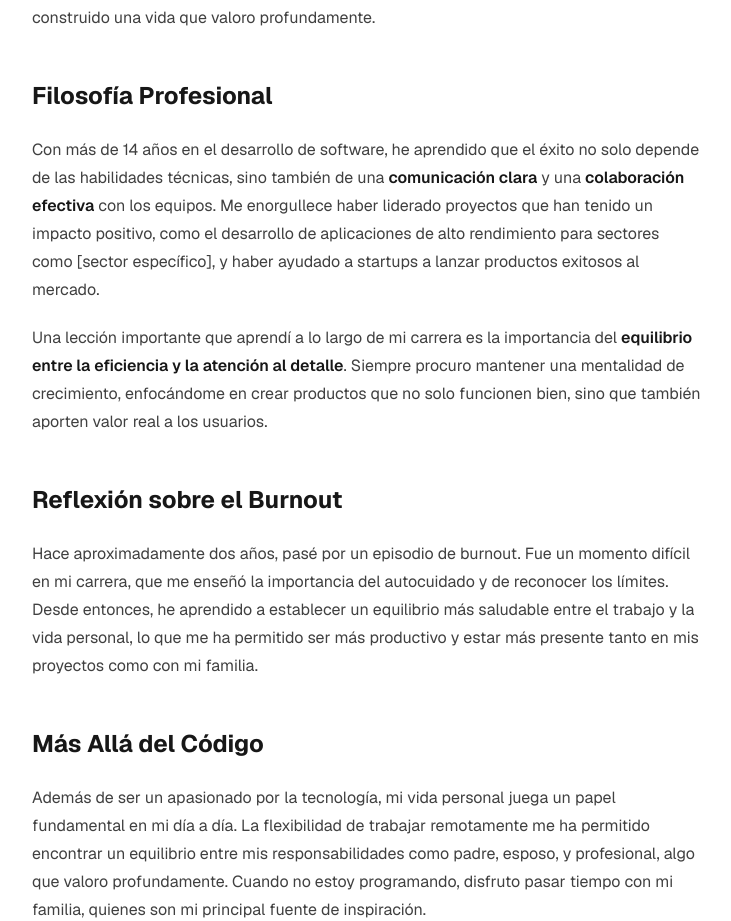
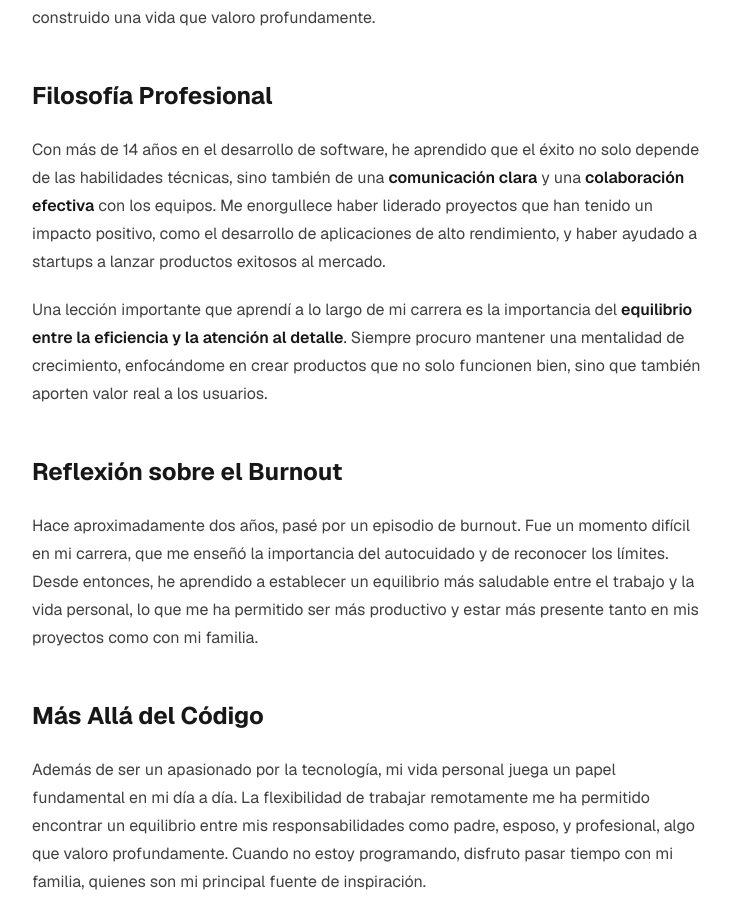
Before and after one commit to nikosantis/nikosantis.dev, a Next.js app: page /about in a window 1280 px wide. Shown: the part 1002-1923 px from the top of the page, without its empty margins (272-1003 px from the left). Built offline with nearby package versions, Linux system fonts and the light colour scheme.

Commit message:
fix: typo 3

```diff
--- a/app/about/page.tsx
+++ b/app/about/page.tsx
@@ -79,9 +79,8 @@ export default function Page() {
           <strong>comunicación clara</strong> y una{' '}
           <strong>colaboración efectiva</strong> con los equipos. Me enorgullece
           haber liderado proyectos que han tenido un impacto positivo, como el
-          desarrollo de aplicaciones de alto rendimiento para sectores como
-          [sector específico], y haber ayudado a startups a lanzar productos
-          exitosos al mercado.
+          desarrollo de aplicaciones de alto rendimiento, y haber ayudado a
+          startups a lanzar productos exitosos al mercado.
         </p>
         <p>
           Una lección importante que aprendí a lo largo de mi carrera es la
```
